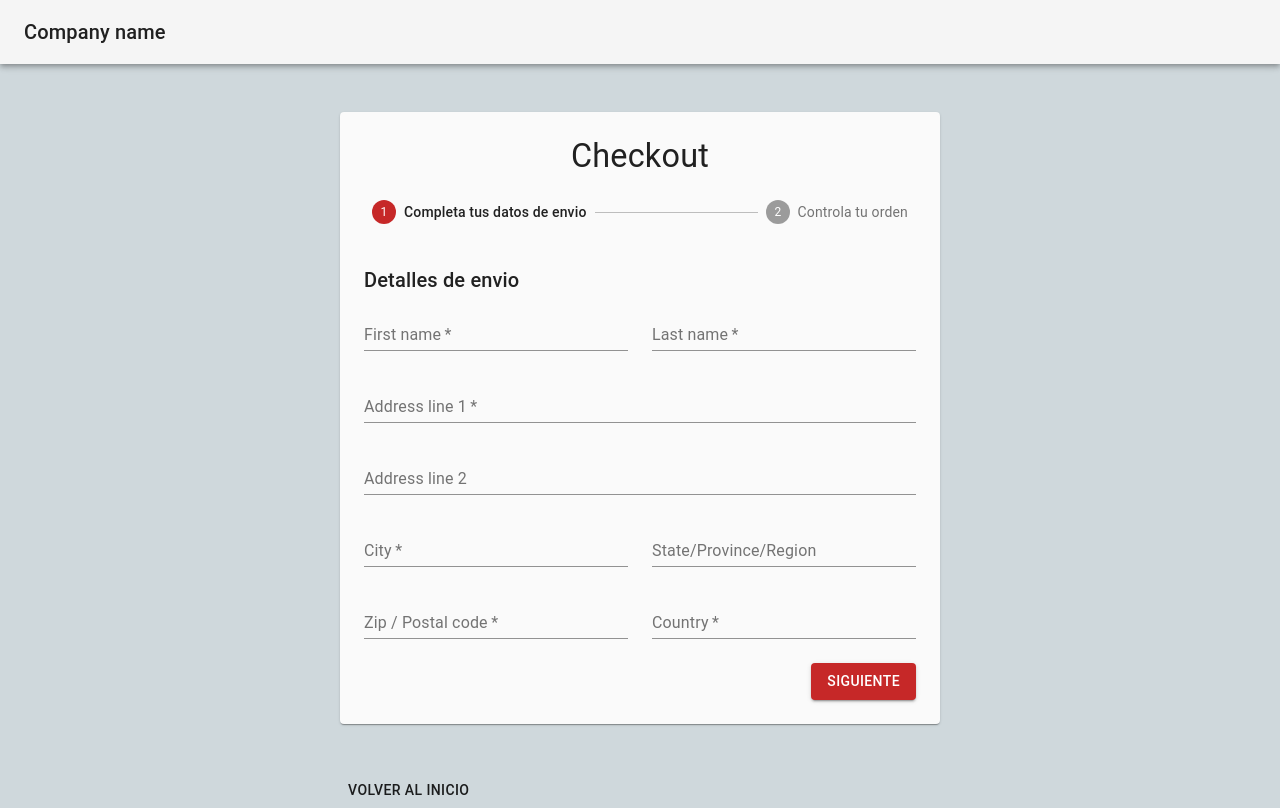
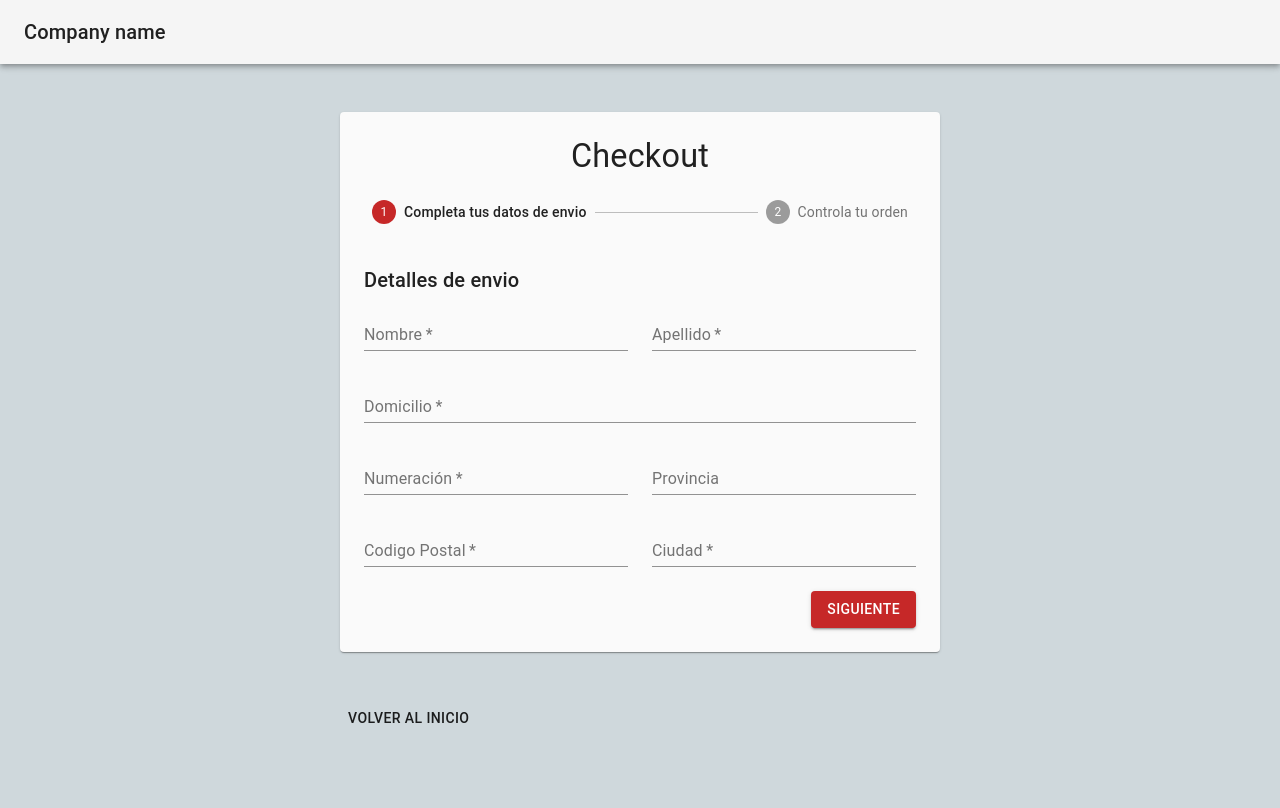
Before and after one commit to mcavgh/ec-webft11-G10, a React (Create React App) app in the folder client/: page /PageCheckout in a window 1280 px wide. Built offline with nearby package versions, Linux system fonts and the light colour scheme; no server answers.

Commit message:
controlforms

```diff
--- a/client/src/components/checkOut/AddressForm.js
+++ b/client/src/components/checkOut/AddressForm.js
@@ -1,9 +1,50 @@
-import React from 'react';
+import React, { useEffect } from 'react';
 import Grid from '@material-ui/core/Grid';
 import Typography from '@material-ui/core/Typography';
 import TextField from '@material-ui/core/TextField';
 
 export default function AddressForm() {
+
+  const [firstName, setFirstName]=React.useState('')
+  const [lastName, setLastName]=React.useState('')
+  const [address, setAddress]=React.useState('')
+  const [number, setNumber]=React.useState('')
+  const [state, setState]=React.useState('')
+  const [zip, setZip]=React.useState('')
+  const [country, setCountry]=React.useState('')
+
+  const handleChangeName = event => {
+    setFirstName(event.target.value);
+  };
+  const handleChangeLastName = event => {
+    setLastName(event.target.value)
+  }
+  const handleChangeAddress = event => {
+    setAddress(event.target.value)
+  }
+  const handleChangeNumber = event => {
+    setNumber(event.target.value)
+  }
+  const handleChangeState = event => {
+    setState(event.target.value)
+  }
+  const handleChangeZip = event => {
+    setZip(event.target.value)
+  }
+  const handleChangeCountry = event => {
+    setCountry(event.target.value)
+  }
+
+  useEffect(()=>{
+    console.log('firstName',firstName)
+    console.log('lastName',lastName)
+    console.log('address',address)
+    console.log('number',number)
+    console.log('state',state)
+    console.log('zip',zip)
+    console.log('country',country)
+  },[country])
+
   return (
     <React.Fragment>
       <Typography variant="h6" gutterBottom>
@@ -11,75 +52,30 @@ export default function AddressForm() {
       </Typography>
       <Grid container spacing={3}>
         <Grid item xs={12} sm={6}>
-          <TextField
-            required
-            id="firstName"
-            name="firstName"
-            label="First name"
-            fullWidth
-            autoComplete="given-name"
+          <TextField required onChange={handleChangeName} id="firstName" name="firstName" label="Nombre" fullWidth autoComplete="given-name"
           />
         </Grid>
         <Grid item xs={12} sm={6}>
-          <TextField
-            required
-            id="lastName"
-            name="lastName"
-            label="Last name"
-            fullWidth
-            autoComplete="family-name"
+          <TextField required onChange={handleChangeLastName} id="lastName" name="lastName" label="Apellido" fullWidth autoComplete="family-name"
           />
         </Grid>
         <Grid item xs={12}>
-          <TextField
-            required
-            id="address1"
-            name="address1"
-            label="Address line 1"
-            fullWidth
-            autoComplete="shipping address-line1"
-          />
-        </Grid>
-        <Grid item xs={12}>
-          <TextField
-            id="address2"
-            name="address2"
-            label="Address line 2"
-            fullWidth
-            autoComplete="shipping address-line2"
+          <TextField required onChange={handleChangeAddress} id="address1" name="address1" label="Domicilio" fullWidth autoComplete="shipping address-line1"
           />
         </Grid>
         <Grid item xs={12} sm={6}>
-          <TextField
-            required
-            id="city"
-            name="city"
-            label="City"
-            fullWidth
-            autoComplete="shipping address-level2"
+          <TextField required onChange={handleChangeNumber} id="number" name="number" label="Numeración" fullWidth autoComplete="number"
           />
         </Grid>
         <Grid item xs={12} sm={6}>
-          <TextField id="state" name="state" label="State/Province/Region" fullWidth />
+          <TextField onChange={handleChangeState} id="state" name="state" label="Provincia" fullWidth />
         </Grid>
         <Grid item xs={12} sm={6}>
-          <TextField
-            required
-            id="zip"
-            name="zip"
-            label="Zip / Postal code"
-            fullWidth
-            autoComplete="shipping postal-code"
+          <TextField required onChange={handleChangeZip} id="zip" name="zip" label="Codigo Postal" fullWidth autoComplete="shipping postal-code"
           />
         </Grid>
         <Grid item xs={12} sm={6}>
-          <TextField
-            required
-            id="country"
-            name="country"
-            label="Country"
-            fullWidth
-            autoComplete="shipping country"
+          <TextField required onChange={handleChangeCountry} id="country"  name="country" label="Ciudad" fullWidth autoComplete="shipping country"
           />
         </Grid>
       </Grid>
--- a/client/src/pages/checkOut/Checkout.js
+++ b/client/src/pages/checkOut/Checkout.js
@@ -83,11 +83,7 @@ export function Checkout() {
                     <Button onClick={handleBack} className={classes.button}> Volver</Button>
                   )}
                   {(activeStep === steps.length - 1)?(<Button onClick={()=>dispatch(orderToMp(cart,userId))} variant="contained" color="primary" className={classes.button}>
-                  Terminar Compra</Button>):(<Button onClick={handleNext} variant="contained" color="primary" className={classes.button}>Siguiente</Button>) }
-                  {/* <Button  onClick={handleNext} onClick={()=>dispatch(orderToMp(cart,userId))} variant="contained" color="primary" className={classes.button}
-                  >
-                    {activeStep === steps.length - 1 ? 'Terminar Compra' : 'Next'}
-                  </Button> */}
+                  Terminar Compra</Button>):(<Button onClick={handleNext} variant="contained" color="primary" className={classes.button}>Siguiente</Button>)}
                 </div>
               </React.Fragment>
             )}
```
